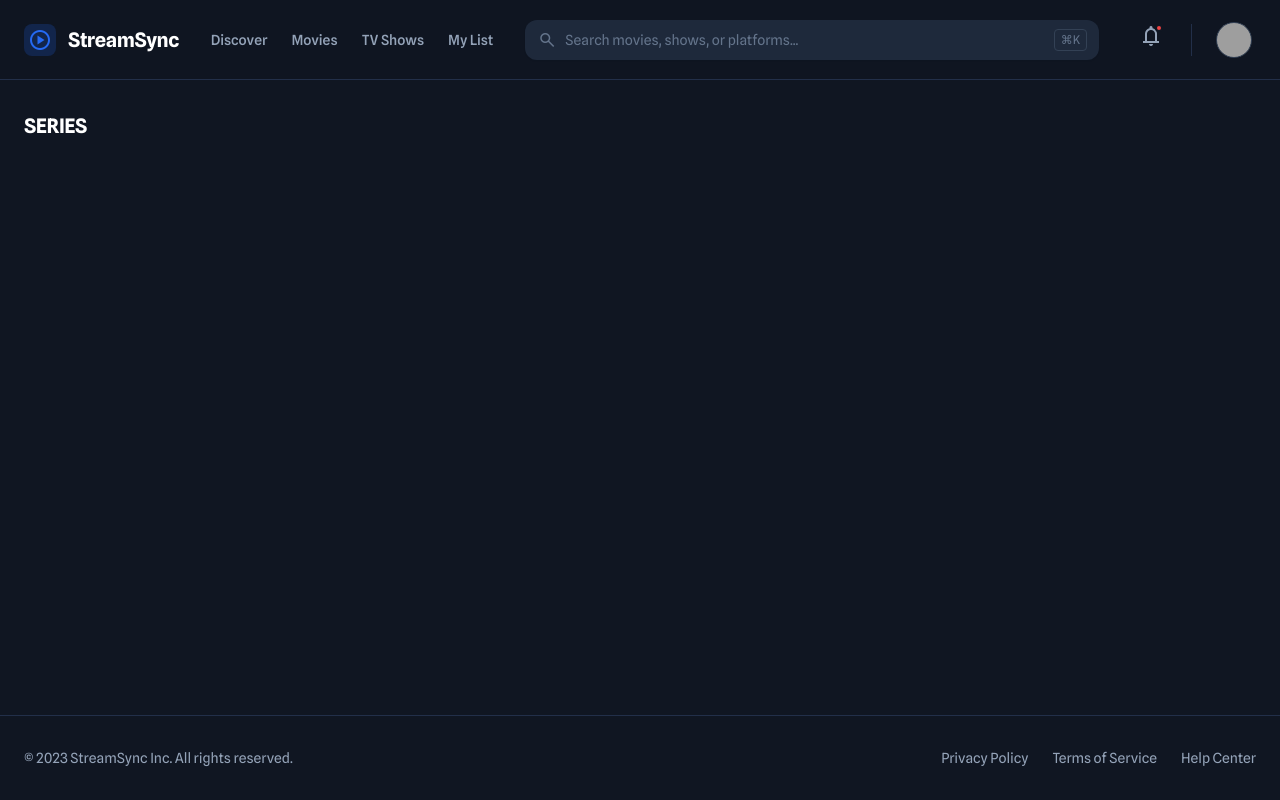
After one commit to TralaleritosTralalas/SoftwareProject, a Django app: page /series/ in a window 1280 px wide. The commit adds this page. Run offline with Django 5.2, Linux system fonts and the light colour scheme; data that the repository does not hold is empty; some libraries are stand-ins or nearby versions; grey boxes are pictures that could not be loaded.

Commit message:
feat: series pages and linked in the navbar

```diff
--- a/app/templates/components/navbar.html
+++ b/app/templates/components/navbar.html
@@ -23,7 +23,7 @@
         <a href="{% url 'app:movies' %}" class="text-slate-500 dark:text-slate-400 hover:text-slate-900 dark:hover:text-white transition-colors">
           Movies
         </a>
-        <a href="#" class="text-slate-500 dark:text-slate-400 hover:text-slate-900 dark:hover:text-white transition-colors">
+        <a href="{% url 'app:series' %}" class="text-slate-500 dark:text-slate-400 hover:text-slate-900 dark:hover:text-white transition-colors">
           TV Shows
         </a>
         <a href="#" class="text-slate-500 dark:text-slate-400 hover:text-slate-900 dark:hover:text-white transition-colors">
--- /dev/null
+++ b/app/templates/pages/series.html
@@ -0,0 +1,47 @@
+{% extends "base/base.html" %}
+
+{% block title %}StreamSync – Catalog{% endblock %}
+
+{% block content %}
+<!-- Series -->
+<section class="mb-12">
+    <h2 class="text-xl font-bold text-slate-900 dark:text-white tracking-tight mb-6">SERIES</h2>
+    <div class="grid grid-cols-2 md:grid-cols-3 lg:grid-cols-4 xl:grid-cols-5 gap-6">
+
+        {% for serie in series %}
+        <div class="group relative cursor-pointer">
+            <div class="aspect-[2/3] rounded-xl overflow-hidden mb-3 relative shadow-md bg-surface-dark">
+
+                <img
+                    src="https://via.placeholder.com/300x450?text=No+Image"
+                    class="w-full h-full object-cover transition-transform duration-500 group-hover:scale-110"
+                />
+
+                <div class="absolute top-2 left-2">
+                    <span class="bg-black/60 text-white text-[10px] px-2 py-1 rounded">
+                        {{ serie.start_year }}
+                    </span>
+                </div>
+
+                <div class="absolute top-2 right-2">
+                    <span class="bg-black/60 text-white text-[10px] px-2 py-1 rounded">
+                        {{ serie.platform_name|default:"—" }}
+                    </span>
+                </div>
+
+                <div class="absolute inset-0 bg-black/60 opacity-0 group-hover:opacity-100 flex flex-col justify-end p-4">
+                    <button class="bg-primary text-white text-xs font-bold py-2 rounded">Play</button>
+                </div>
+            </div>
+
+            <h3 class="font-semibold text-sm truncate">{{ serie.title }}</h3>
+            <div class="text-xs text-slate-500 space-y-1">
+                <div>{{ serie.genre_name|default:"Unknown" }}</div>
+            </div>
+        </div>
+        {% endfor %}
+
+    </div>
+</section>
+
+{% endblock %}
--- a/app/urls.py
+++ b/app/urls.py
@@ -5,7 +5,8 @@ app_name = 'app'
 
 urlpatterns = [
     path('', views.home, name='home'),
-    path('main/catalog/', views.catalog, name='catalog'),
+    path('catalog/', views.catalog, name='catalog'),
     path('main/', views.main, name='main'),
-    path('movies/', views.movies, name='movies')
+    path('movies/', views.movies, name='movies'),
+    path('series/', views.series, name='series'),
 ]
--- a/app/views.py
+++ b/app/views.py
@@ -11,6 +11,10 @@ def catalog(request):
     series = get_all_series()
     return render(request, 'pages/catalog.html', {'movies': movies, 'series': series})
 
+def series(request):
+    series=get_all_series()
+    return render(request, 'pages/series.html', {'series': series} )
+
 def movies(request):
     movies = get_all_movies()
     return render(request, 'pages/movies.html', {'movies': movies})
```
